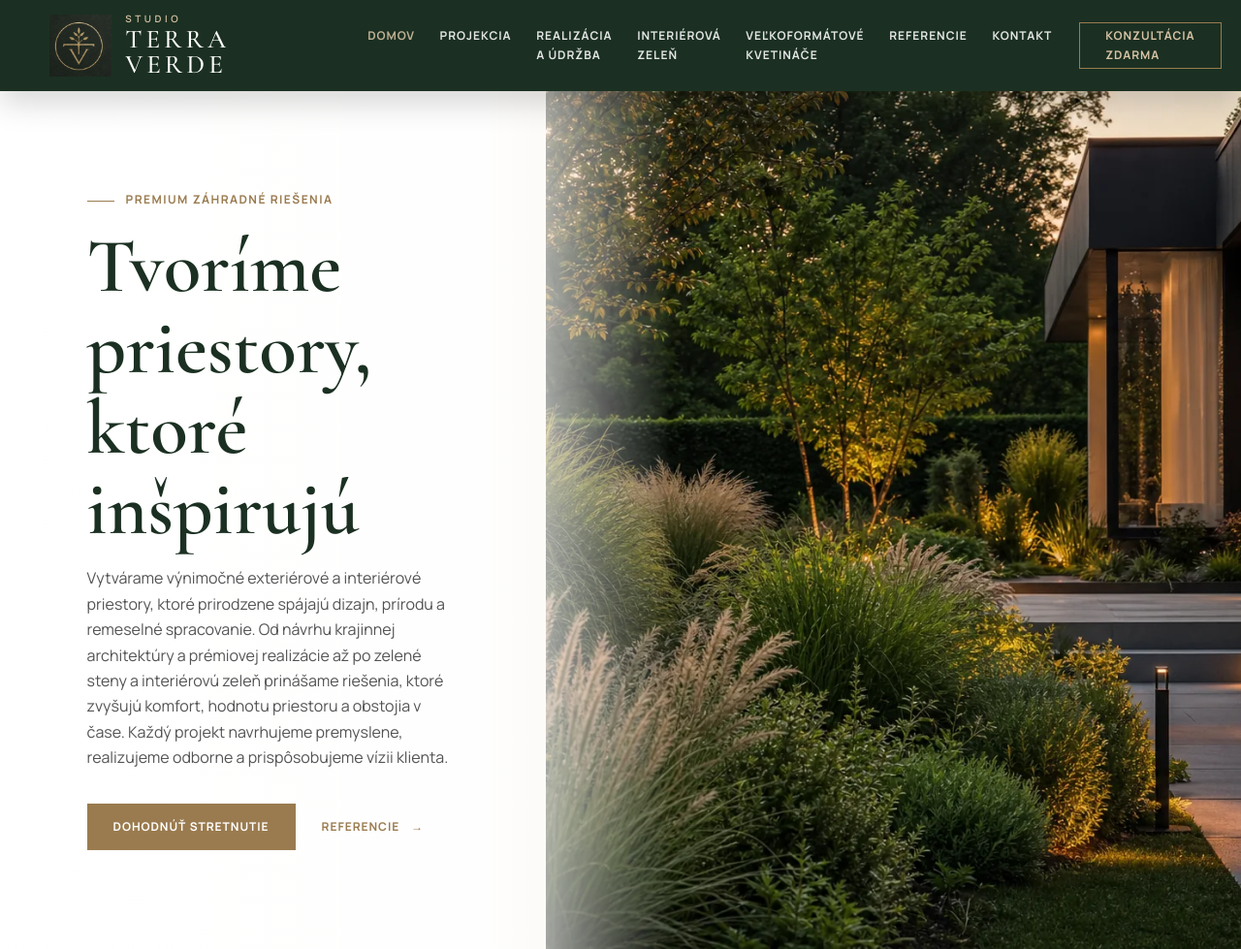
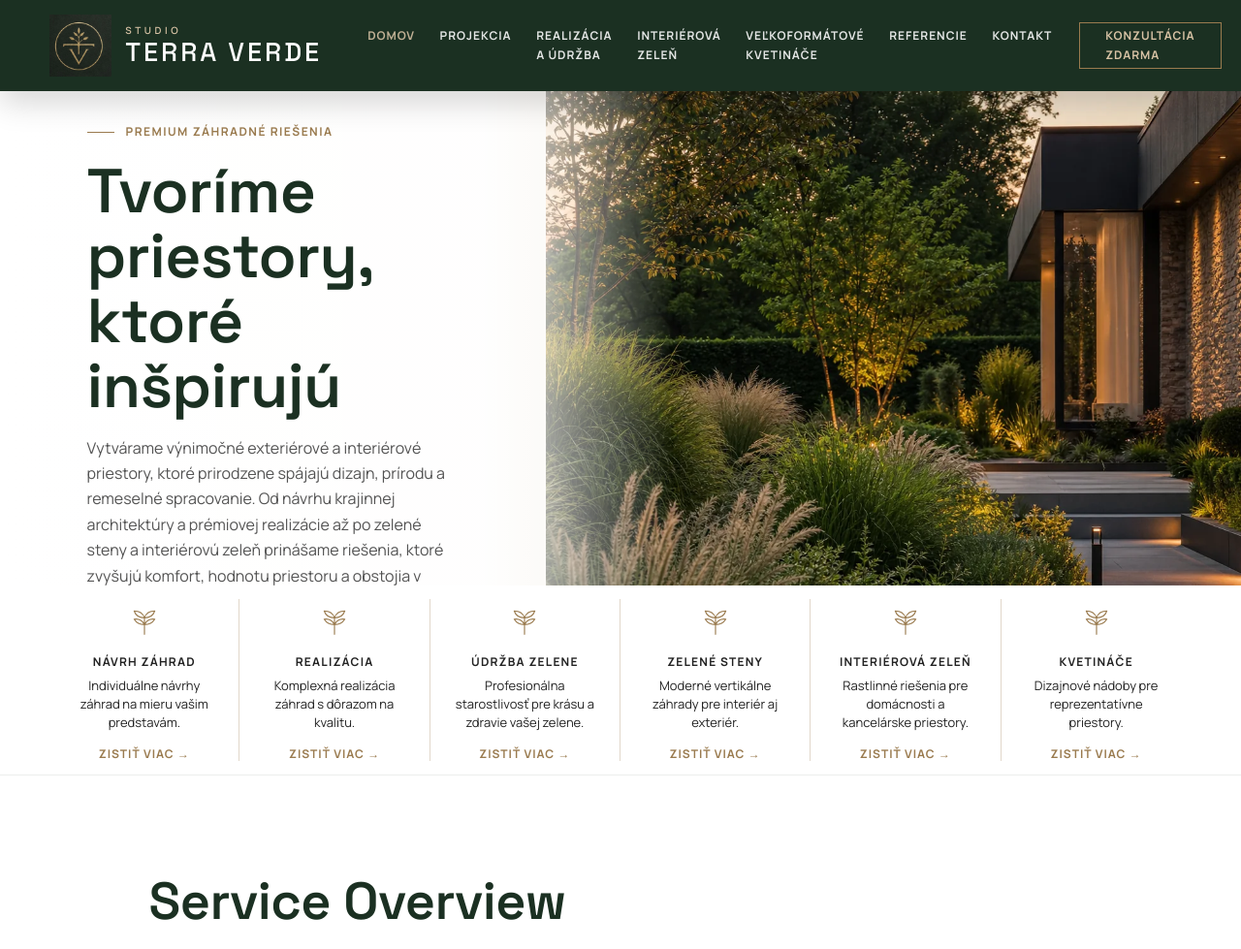
Before and after one commit to sztacman/terra-verde, a plain HTML site: page index.html in a window 1280 px wide. Shown: the top 979 px of the page at 97% size. Drawn offline with nearby package versions, Linux system fonts and the light colour scheme.

Commit message:
Refine homepage fold and typography

```diff
--- a/build-pages.mjs
+++ b/build-pages.mjs
@@ -351,7 +351,7 @@ function renderPage(page) {
     <meta name="description" content="Studio Terra Verde - prémiové krajinné a záhradné úpravy, realizácia, údržba zelene a interiérová zeleň.">
     <link rel="preconnect" href="https://fonts.googleapis.com">
     <link rel="preconnect" href="https://fonts.gstatic.com" crossorigin>
-    <link href="https://fonts.googleapis.com/css2?family=Cormorant+Garamond:wght@500;600;700&family=Manrope:wght@400;500;600;700&display=swap" rel="stylesheet">
+    <link href="https://fonts.googleapis.com/css2?family=Manrope:wght@400;500;600;700&family=Space+Grotesk:wght@500;600;700&display=swap" rel="stylesheet">
     <link rel="stylesheet" href="styles.css">
   </head>
   <body>
--- a/index.html
+++ b/index.html
@@ -7,7 +7,7 @@
     <meta name="description" content="Studio Terra Verde - prémiové krajinné a záhradné úpravy, realizácia, údržba zelene a interiérová zeleň.">
     <link rel="preconnect" href="https://fonts.googleapis.com">
     <link rel="preconnect" href="https://fonts.gstatic.com" crossorigin>
-    <link href="https://fonts.googleapis.com/css2?family=Cormorant+Garamond:wght@500;600;700&family=Manrope:wght@400;500;600;700&display=swap" rel="stylesheet">
+    <link href="https://fonts.googleapis.com/css2?family=Manrope:wght@400;500;600;700&family=Space+Grotesk:wght@500;600;700&display=swap" rel="stylesheet">
     <link rel="stylesheet" href="styles.css">
   </head>
   <body>
--- a/styles.css
+++ b/styles.css
@@ -6,7 +6,7 @@
   --bronze: #9a7b4f;
   --soft: #f7f3ec;
   --line: rgba(154, 123, 79, 0.3);
-  --serif: "Cormorant Garamond", Georgia, serif;
+  --display: "Space Grotesk", "Manrope", Arial, sans-serif;
   --sans: "Manrope", Arial, sans-serif;
 }
 
@@ -66,10 +66,10 @@ a {
 .brand span {
   display: grid;
   color: var(--white);
-  font-family: var(--serif);
+  font-family: var(--display);
   font-size: 27px;
   line-height: 0.95;
-  letter-spacing: 0.15em;
+  letter-spacing: 0.11em;
   text-transform: uppercase;
 }
 
@@ -222,15 +222,16 @@ h1,
 h2,
 h3 {
   margin: 0;
-  font-family: var(--serif);
+  font-family: var(--display);
   font-weight: 600;
   line-height: 1.05;
+  letter-spacing: -0.01em;
 }
 
 h1 {
   max-width: 650px;
   color: var(--green);
-  font-size: clamp(52px, 6.2vw, 94px);
+  font-size: clamp(50px, 5.8vw, 88px);
 }
 
 h2 {
@@ -352,6 +353,60 @@ h3 {
 
 .services a::after {
   content: " →";
+}
+
+@media (min-width: 1101px) {
+  .home-hero {
+    height: calc(100vh - 94px - 196px);
+    min-height: 0;
+    overflow: hidden;
+  }
+
+  .home-hero .page-hero-copy {
+    padding-top: clamp(24px, 4vh, 54px);
+    padding-bottom: clamp(24px, 4vh, 54px);
+  }
+
+  .home-hero h1 {
+    font-size: clamp(46px, 5vw, 76px);
+  }
+
+  .home-hero .hero-actions {
+    margin-top: 24px;
+  }
+
+  .home-hero .page-hero-image {
+    min-height: 0;
+  }
+
+  .home-hero + .services-pages {
+    height: 196px;
+    min-height: 0;
+    padding-top: 14px;
+    padding-bottom: 14px;
+  }
+
+  .home-hero + .services-pages article {
+    min-height: 0;
+    padding-top: 8px;
+    padding-bottom: 8px;
+  }
+
+  .home-hero + .services-pages svg {
+    width: 34px;
+    height: 34px;
+    margin-bottom: 10px;
+  }
+
+  .home-hero + .services-pages h3 {
+    font-size: 12px;
+  }
+
+  .home-hero + .services-pages p {
+    margin-top: 8px;
+    margin-bottom: 8px;
+    font-size: 13px;
+  }
 }
 
 .cta-band {
```
Also changed, not shown: interierova-zelen.html (+1 -1 lines), kontakt.html (+1 -1 lines), projekcia.html (+1 -1 lines), realizacia-a-udrzba.html (+1 -1 lines), referencie.html (+1 -1 lines), velkoformatove-kvetinace.html (+1 -1 lines).
